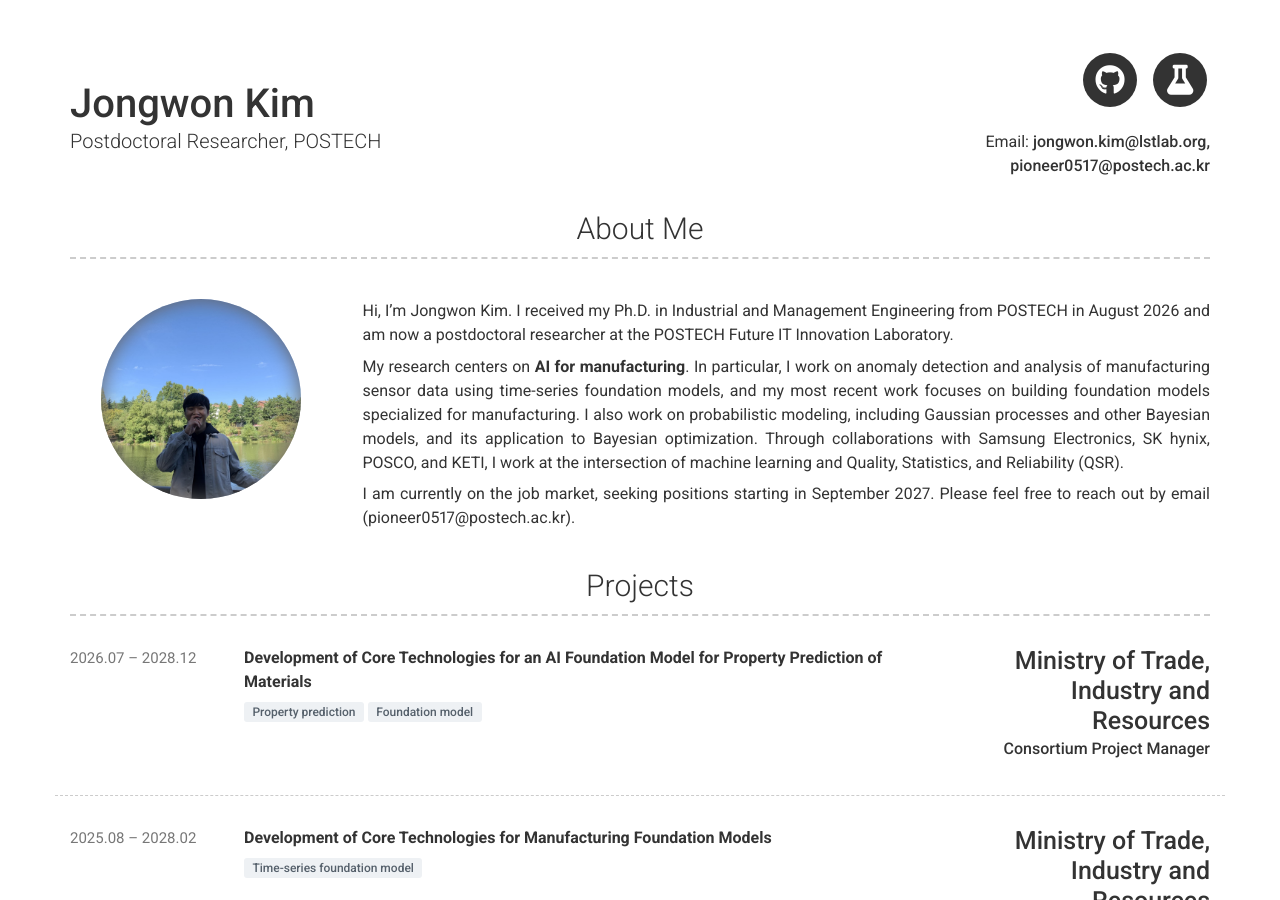
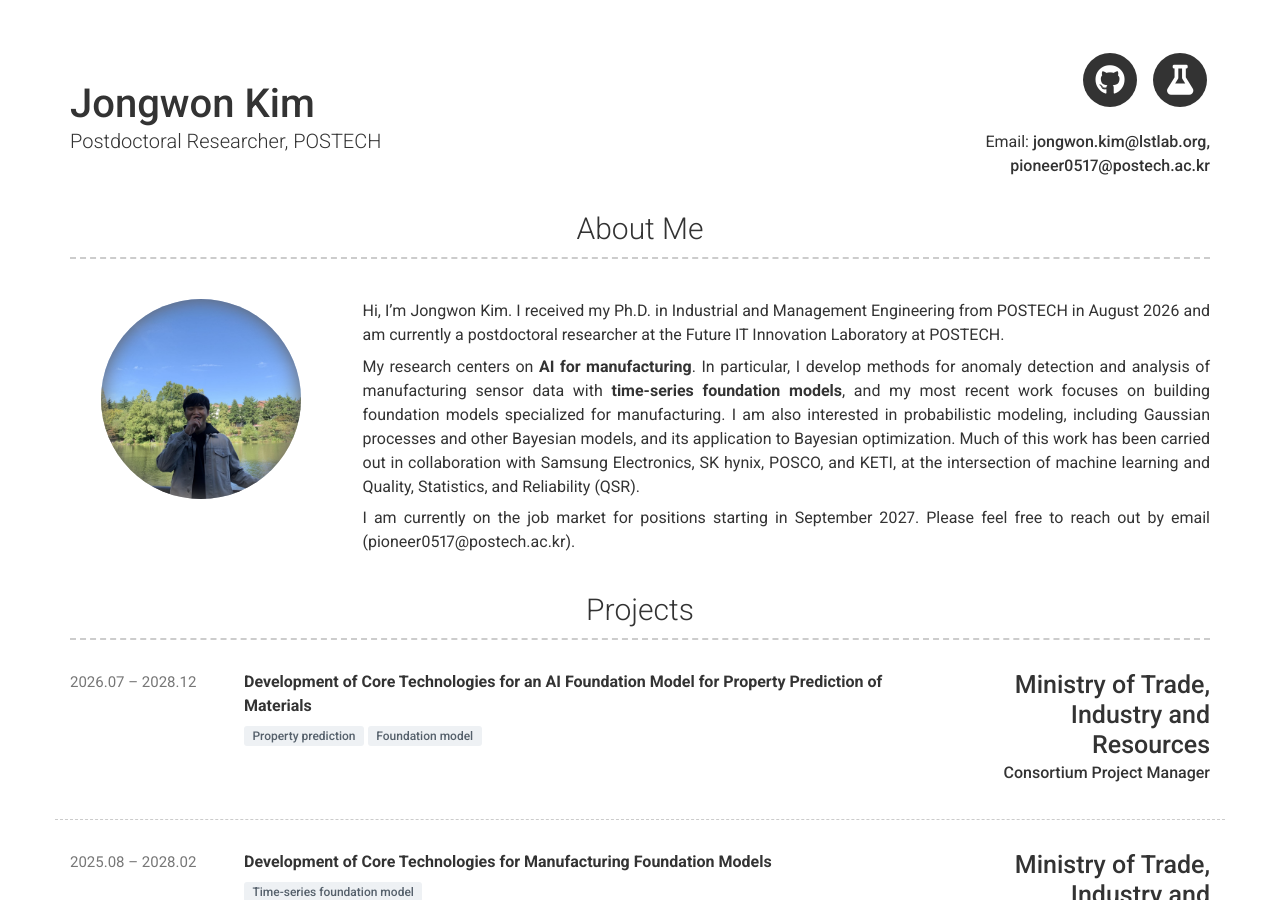
Before and after one commit to jongwonKim-1997/CV, a Jekyll site: the page built from index.md, in a window 1280 px wide and 900 px high. Built offline with Jekyll 4.4.1, drawn with Linux system fonts in a browser that asks for light colours; nearby versions of some CDN libraries.

Commit message:
Update _config.yml

```diff
--- a/_config.yml
+++ b/_config.yml
@@ -48,11 +48,11 @@ additional_links:
 # about_title: About Me (Use this to override about section title)
 about_profile_image: images/jongwonkim.jpg
 about_content: | # this will include new lines to allow paragraphs
-    Hi, I'm Jongwon Kim. I received my Ph.D. in Industrial and Management Engineering from POSTECH in August 2026 and am now a postdoctoral researcher at the POSTECH Future IT Innovation Laboratory.
+    Hi, I'm Jongwon Kim. I received my Ph.D. in Industrial and Management Engineering from POSTECH in August 2026 and am currently a postdoctoral researcher at the Future IT Innovation Laboratory at POSTECH.
 
-    My research centers on **AI for manufacturing**. In particular, I work on anomaly detection and analysis of manufacturing sensor data using time-series foundation models, and my most recent work focuses on building foundation models specialized for manufacturing. I also work on probabilistic modeling, including Gaussian processes and other Bayesian models, and its application to Bayesian optimization. Through collaborations with Samsung Electronics, SK hynix, POSCO, and KETI, I work at the intersection of machine learning and Quality, Statistics, and Reliability (QSR).
+    My research centers on **AI for manufacturing**. In particular, I develop methods for anomaly detection and analysis of manufacturing sensor data with **time-series foundation models**, and my most recent work focuses on building foundation models specialized for manufacturing. I am also interested in probabilistic modeling, including Gaussian processes and other Bayesian models, and its application to Bayesian optimization. Much of this work has been carried out in collaboration with Samsung Electronics, SK hynix, POSCO, and KETI, at the intersection of machine learning and Quality, Statistics, and Reliability (QSR).
 
-    I am currently on the job market, seeking positions starting in September 2027. Please feel free to reach out by email (pioneer0517@postech.ac.kr).
+    I am currently on the job market for positions starting in September 2027. Please feel free to reach out by email (pioneer0517@postech.ac.kr).
 #  Write an awesome description about yourself here, this supports markdown, so you can add [links](http://foobar.com) and highlight things <mark>like this</mark>.
 
 #  You can even add paragraphs by using empty lines like this and add anything else [markdown](https://www.markdownguide.org/getting-started#what-is-markdown) supports such as
```
